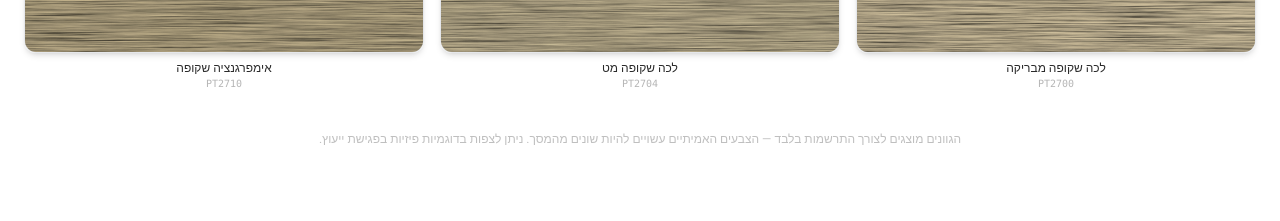
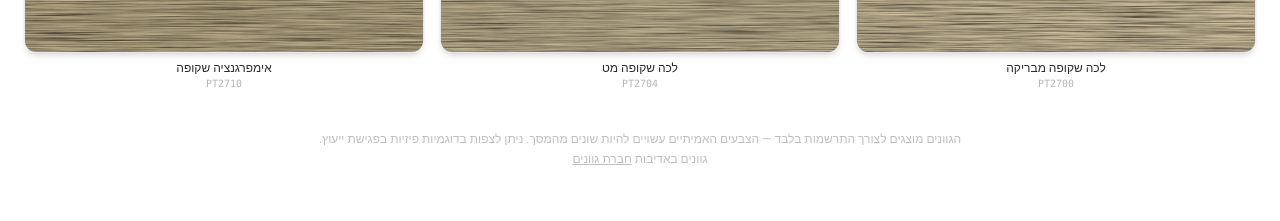
Before and after one commit to shalom3315/reef-woodworks, a Next.js app: page / in a window 1280 px wide. Shown: the part 4500-4721 px from the top of the page. Built offline with nearby package versions, Linux system fonts and the light colour scheme; no server answers; the database is empty.

Commit message:
feat: add Gvanim attribution to color swatches

```diff
--- a/src/components/sections/ColorSwatches.tsx
+++ b/src/components/sections/ColorSwatches.tsx
@@ -172,9 +172,17 @@ export default function ColorSwatches() {
           </>
         )}
 
-        <p className="text-center text-charcoal/30 text-xs mt-10 font-body">
-          הגוונים מוצגים לצורך התרשמות בלבד — הצבעים האמיתיים עשויים להיות שונים מהמסך. ניתן לצפות בדוגמיות פיזיות בפגישת ייעוץ.
-        </p>
+        <div className="text-center mt-10 space-y-1">
+          <p className="text-charcoal/30 text-xs font-body">
+            הגוונים מוצגים לצורך התרשמות בלבד — הצבעים האמיתיים עשויים להיות שונים מהמסך. ניתן לצפות בדוגמיות פיזיות בפגישת ייעוץ.
+          </p>
+          <p className="text-charcoal/30 text-xs font-body">
+            גוונים באדיבות{' '}
+            <a href="https://gvanim.com" target="_blank" rel="noopener noreferrer" className="underline hover:text-gold transition-colors">
+              חברת גוונים
+            </a>
+          </p>
+        </div>
       </div>
 
       {selected && <Modal color={selected} onClose={() => setSelected(null)} />}
```
